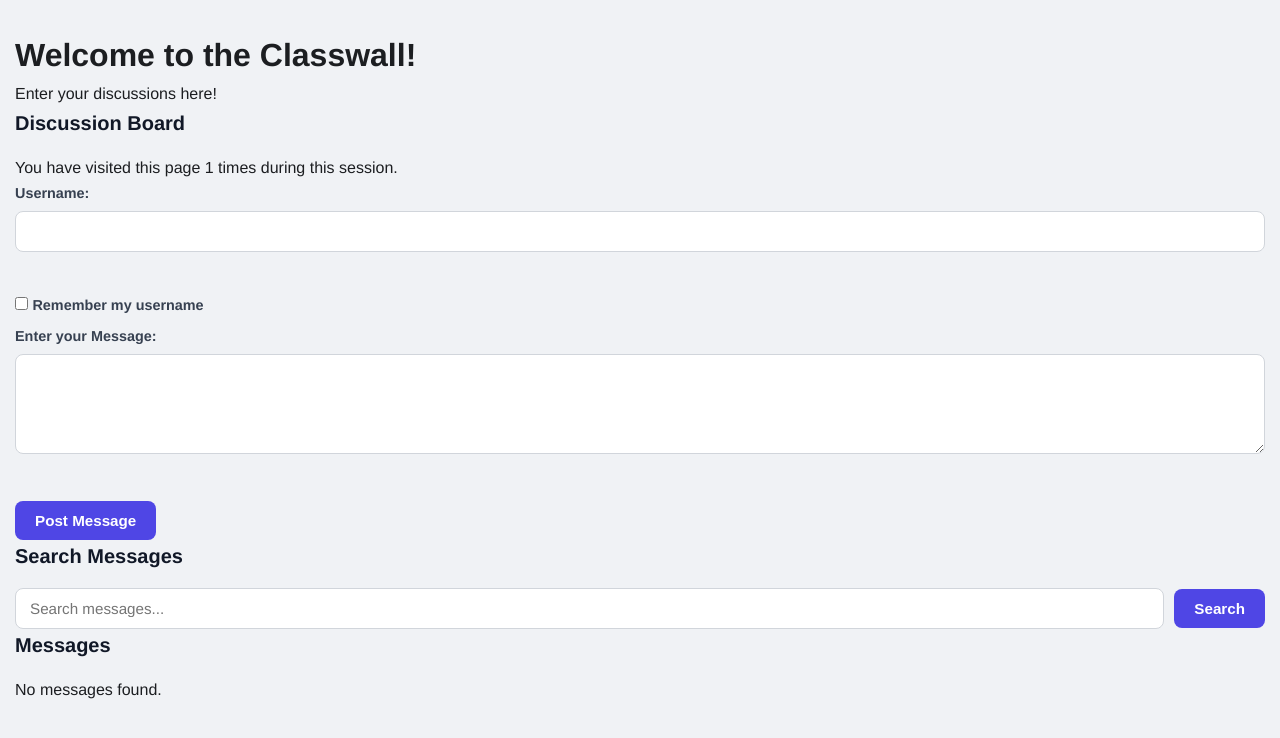
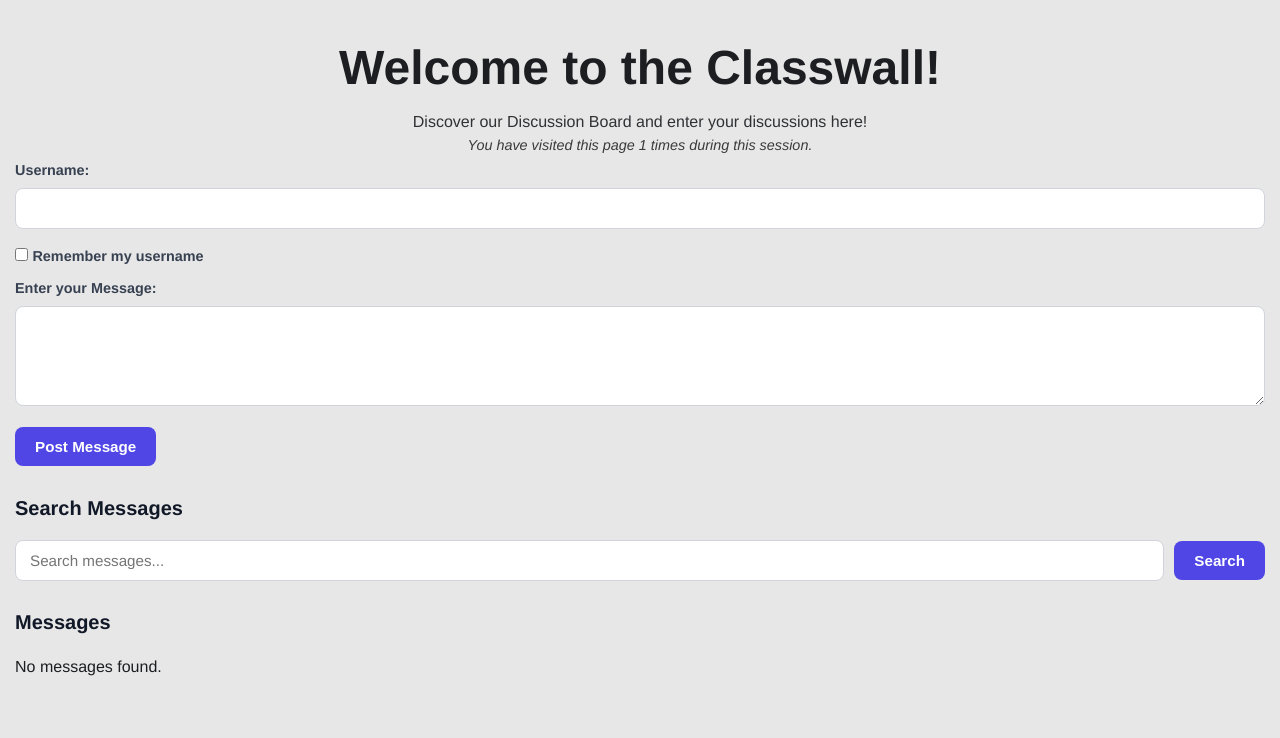
Before and after one commit to crystal-sevilla/Cookies-Sessions-and-Database, a PHP site: page / in a window 1280 px wide. Shown: the top 738 px of the page. Run offline with PHP 8.4, Linux system fonts and the light colour scheme; data that the repository does not hold is empty; some libraries are stand-ins or nearby versions.

Commit message:
Refactor and updated content for index.php

```diff
--- a/index.php
+++ b/index.php
@@ -59,7 +59,7 @@ if ($_SERVER['REQUEST_METHOD'] === 'POST') {
 
         body {
             font-family: Helvetica, Arial, sans-serif;
-            background-color: #f0f2f5;
+            background-color: #e7e7e7;
             color: #1c1e21;
             line-height: 1.6;
             padding: 30px 15px;
@@ -75,14 +75,24 @@ if ($_SERVER['REQUEST_METHOD'] === 'POST') {
             text-align: center;
         }
 
-        header h1 {
-            font-size: 1.85rem;
-            margin-bottom: 6px;
+        h1 {
+            font-size: 3rem;
+            margin-bottom: 2px;
+            text-align: center;
         }
 
-        header p {
+        #description {
             opacity: 0.9;
-            font-size: 0.95rem;
+            font-size: 1rem;
+            text-align: center;
+        }
+
+        #visit-count {
+            color: #3a3a3a;
+            font-size: 0.9rem;
+            font-weight: 10;
+            font-style: italic;
+            text-align: center;
         }
 
         .session-badge {
@@ -261,26 +271,24 @@ if ($_SERVER['REQUEST_METHOD'] === 'POST') {
 </head>
 <body>
     <h1>Welcome to the Classwall!</h1>
-    <p>Enter your discussions here!</p>
-
-        <h2>Discussion Board</h2>
-        <p>You have visited this page <?php echo $_SESSION['visits']; ?> times during this session.</p>
+    <p id = "description">Discover our Discussion Board and enter your discussions here!</p>
+        <p id = "visit-count">You have visited this page <?php echo $_SESSION['visits']; ?> times during this session.</p>
         <form action="index.php" method="POST">
             <section id = "name">
                 <?php if (!empty($submission_error)): ?>
                     <p style="color: red;"><?php echo htmlspecialchars($submission_error); ?></p>
                 <?php endif; ?>
                 <label for="author">Username:</label>
-                <input type="text" id="author" name="author" value="<?php echo htmlspecialchars($cookie_name); ?>" required><br><br>
+                <input type="text" id="author" name="author" value="<?php echo htmlspecialchars($cookie_name); ?>" required>
                 <input type="checkbox" id="remember_name" name="remember_name" value="1" <?php echo !empty($cookie_name) ? 'checked' : ''; ?>>
                 <label for="remember_name">Remember my username</label>
             </section>
             <section id = "forms">
                 <label for="message">Enter your Message:</label>
-                <textarea id="message" name="message" required></textarea><br><br>
+                <textarea id="message" name="message" required></textarea>
                 <button type="submit"> Post Message </button>
             </section>
-        </form>
+        </form><br>
 
         <section id = "search">
             <h3>Search Messages</h3>
@@ -290,7 +298,7 @@ if ($_SERVER['REQUEST_METHOD'] === 'POST') {
                 <?php if (!empty($search)): ?>
                     <a href="index.php">Reset</a>
                 <?php endif; ?>
-            </form>
+            </form><br>
         </section>
 
         <section id = "messages">
```
